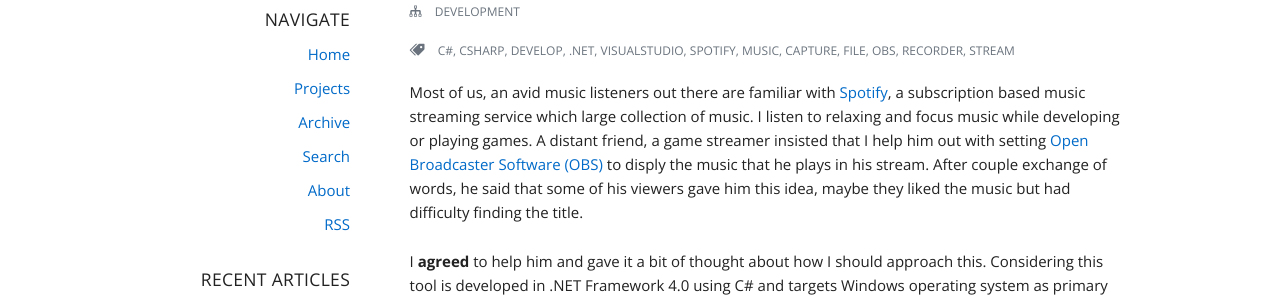
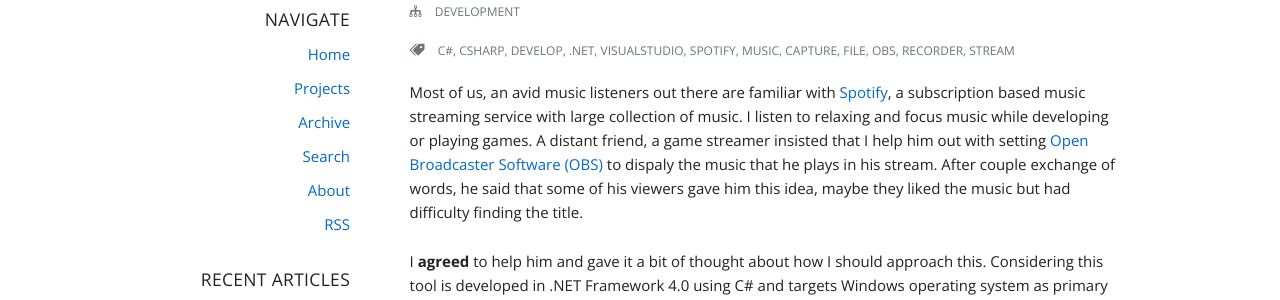
Before and after one commit to intern0t/personal-blog, a Jekyll site: the page built from index.md, in a window 1280 px wide. Shown: the part 323-623 px from the top of the page. Built offline with Jekyll 4.4.1, drawn with Linux system fonts in a browser that asks for light colours; some web fonts are replaced; the list of posts is cut into pages by our own code.

Commit message:
Grammatical fixes.

```diff
--- a/_posts/2017-10-23-creating-and-integrating-spotify-now-playing-to-open-broadcaster-software.md
+++ b/_posts/2017-10-23-creating-and-integrating-spotify-now-playing-to-open-broadcaster-software.md
@@ -7,7 +7,7 @@ categories: development
 tags: c# csharp develop .net visualstudio spotify music capture file obs recorder stream
 ---
 
-Most of us, an avid music listeners out there are familiar with [Spotify](http://www.spotify.com/), a subscription based music streaming service which large collection of music. I listen to relaxing and focus music while developing or playing games. A distant friend, a game streamer insisted that I help him out with setting [Open Broadcaster Software (OBS)](https://obsproject.com/) to disply the music that he plays in his stream. After couple exchange of words, he said that some of his viewers gave him this idea, maybe they liked the music but had difficulty finding the title.
+Most of us, an avid music listeners out there are familiar with [Spotify](http://www.spotify.com/), a subscription based music streaming service with large collection of music. I listen to relaxing and focus music while developing or playing games. A distant friend, a game streamer insisted that I help him out with setting [Open Broadcaster Software (OBS)](https://obsproject.com/) to dispaly the music that he plays in his stream. After couple exchange of words, he said that some of his viewers gave him this idea, maybe they liked the music but had difficulty finding the title.
 
 I **agreed** to help him and gave it a bit of thought about how I should approach this. Considering this tool is developed in .NET Framework 4.0 using C# and targets Windows operating system as primary operating system, the title of the Spotify window makes this job a lot easier, although we can only see `Spotify Premium` or `Spotify`.
 
```
Also changed, not shown: other parts of _posts/2017-10-23-creating-and-integrating-spotify-now-playing-to-open-broadcaster-software.md (+1 -1 lines).
